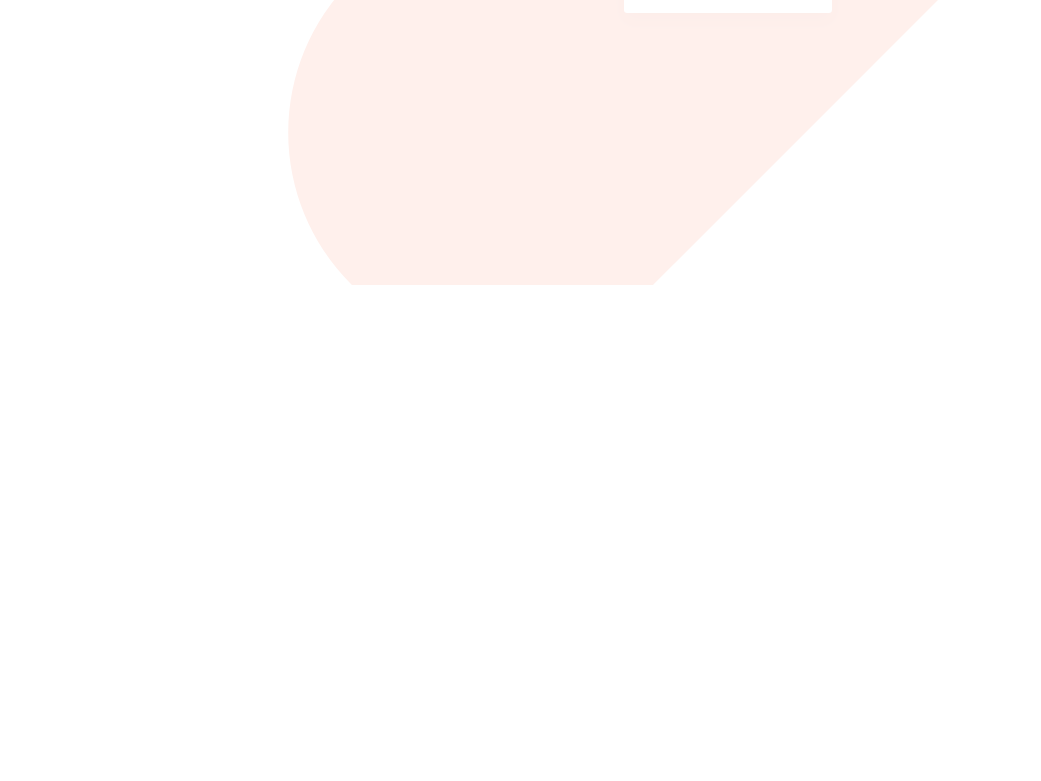
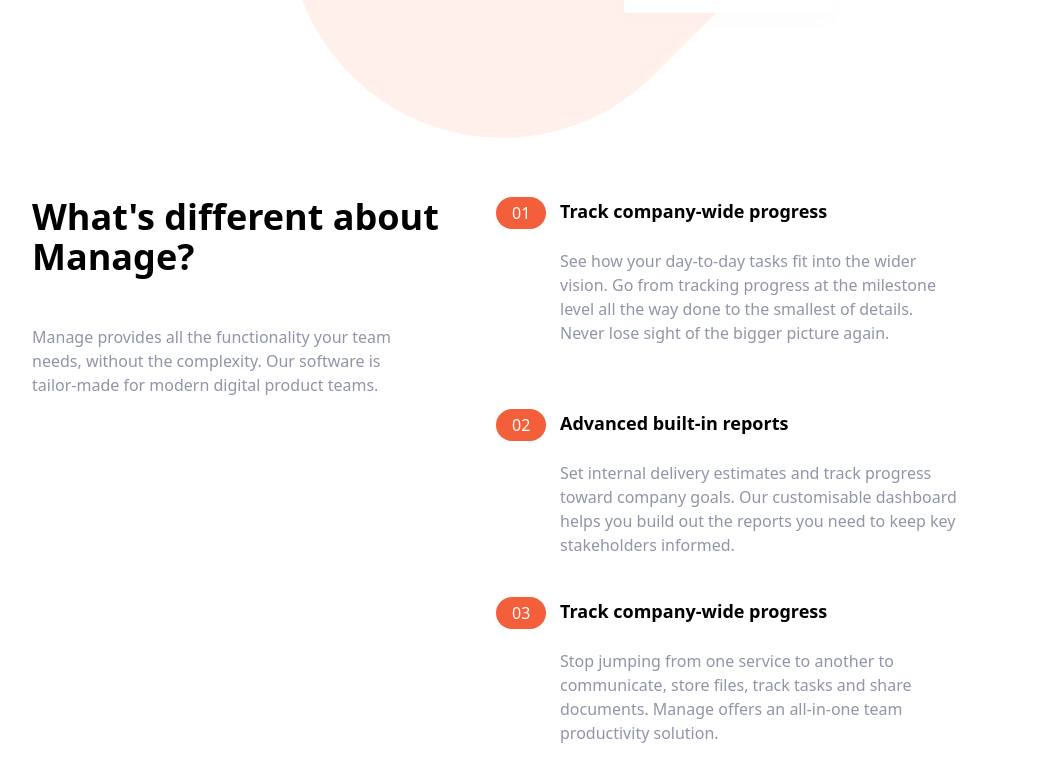
Before and after one commit to coordova/manage-website, a website: page index.html in a window 1280 px wide. Shown: the part 515-1296 px from the top of the page, without its empty margins (144-1185 px from the left). Before the commit the page ends 800 px from the top, so only its background shows below. Drawn offline with Linux system fonts and the light colour scheme.

Commit message:
v1 - features section

```diff
--- a/index.html
+++ b/index.html
@@ -12,7 +12,7 @@
     <!-- Navbar Section -->
     <nav class="container relative mx-auto p-6">
         <!-- Flex Container For Nav Items -->
-        <div class="flex flex-row justify-between items-center">
+        <div class="flex flex-row justify-between items-center space-x-10">
             <!-- Logo -->
             <div class="pt-2">
                 <img src="img/logo.svg" alt="" id="logo" />
@@ -33,7 +33,7 @@
     </nav>
     <!-- Hero Section -->
     <section id="hero">
-        <div class="container flex flex-col text-center px-6 mx-auto mt-10 md:flex-row-reverse items-start">
+        <div class="container flex flex-col text-center px-6 mx-auto mt-10 md:flex-row-reverse items-start mb-40">
             <!-- imagen -->
             <div class="md:w-1/2">
                 <img src="img/illustration-intro.svg" alt="intro">
@@ -54,7 +54,61 @@
     </section>
     <!-- Features Section -->
     <section id="features">
+        <!-- features container -->
+        <div class="container flex flex-col text-center px-6 mx-auto  md:flex-row items-start mb-32">
+            <!-- features intro -->
+            <div class="flex flex-col space-y-12 text-center mb-12 md:w-1/2 md:text-left">
+                <h2 class="max-w-md text-4xl font-bold">What's different about Manage?</h2>
+                <p class="max-w-sm text-darkGrayishBlue">
+                    Manage provides all the functionality your team needs, without the complexity. Our software is tailor-made for modern digital product teams.
+                </p>
+            </div>
+            <!-- features list -->
+            <div class="md:w-1/2 flex flex-col space-y-10 w-full">
+                <!-- feature 1 container -->
+                <div class="flex flex-col mb-6">
+                    <!-- Badge & Title -->
+                    <div class="relative pl-16 py-2 text-left rounded-l-full  bg-brightRedSupLight md:bg-transparent md:pt-0">
+                        <!-- Badge -->
+                        <div class="absolute left-0 top-0 px-4 py-2   bg-brightRed text-white rounded-full md:py-1">01</div>
 
+                        <!-- Title -->
+                        <h4 class="font-bold md:text-lg">Track company-wide progress</h4>
+                    </div>
+                    <p class="mt-4 text-left text-darkGrayishBlue md:pl-16">
+                        See how your day-to-day tasks fit into the wider vision. Go from tracking progress at the milestone level all the way done to the smallest of details. Never lose sight of the bigger picture again.
+                    </p>
+                </div>
+                <!-- feature 2 container -->
+                <div class="flex flex-col mb-6">
+                    <!-- Badge & Title -->
+                    <div class="relative pl-16 py-2 text-left rounded-l-full  bg-brightRedSupLight md:bg-transparent md:pt-0">
+                        <!-- Badge -->
+                        <div class="absolute left-0 top-0 px-4 py-2   bg-brightRed text-white rounded-full md:py-1">02</div>
+
+                        <!-- Title -->
+                        <h4 class="font-bold md:text-lg">Advanced built-in reports</h4>
+                    </div>
+                    <p class="mt-4 text-left text-darkGrayishBlue md:pl-16">
+                        Set internal delivery estimates and track progress toward company goals. Our customisable dashboard helps you build out the reports you need to keep key stakeholders informed.
+                    </p>
+                </div>
+                <!-- feature 3 container -->
+                <div class="flex flex-col mb-6">
+                    <!-- Badge & Title -->
+                    <div class="relative pl-16 py-2 text-left rounded-l-full  bg-brightRedSupLight md:bg-transparent md:pt-0">
+                        <!-- Badge -->
+                        <div class="absolute left-0 top-0 px-4 py-2   bg-brightRed text-white rounded-full md:py-1">03</div>
+
+                        <!-- Title -->
+                        <h4 class="font-bold md:text-lg">Track company-wide progress</h4>
+                    </div>
+                    <p class="mt-4 text-left text-darkGrayishBlue md:pl-16">
+                        Stop jumping from one service to another to communicate, store files, track tasks and share documents. Manage offers an all-in-one team productivity solution.
+                    </p>
+                </div>
+            </div>
+        </div>
     </section>
     <!-- Testimonials -->
     <section id="testimonials">
```
Also changed, not shown: css/main.css.
